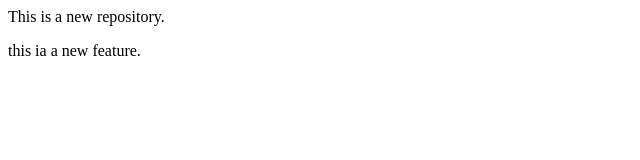
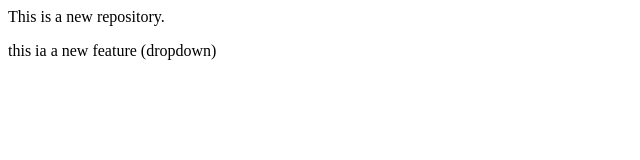
Before and after one commit to ca14189/localrepo2, a plain HTML site: page index.html in a window 1280 px wide. Shown: the full height of the page, 0-640 px from the left. Drawn offline with Linux system fonts and the light colour scheme.

Commit message:
add dropdown

```diff
--- a/index.html
+++ b/index.html
@@ -1,2 +1,2 @@
 <p> This is a new repository.</p>
-<p> this ia a new feature. </p>
+<p> this ia a new feature (dropdown)</p>
```
